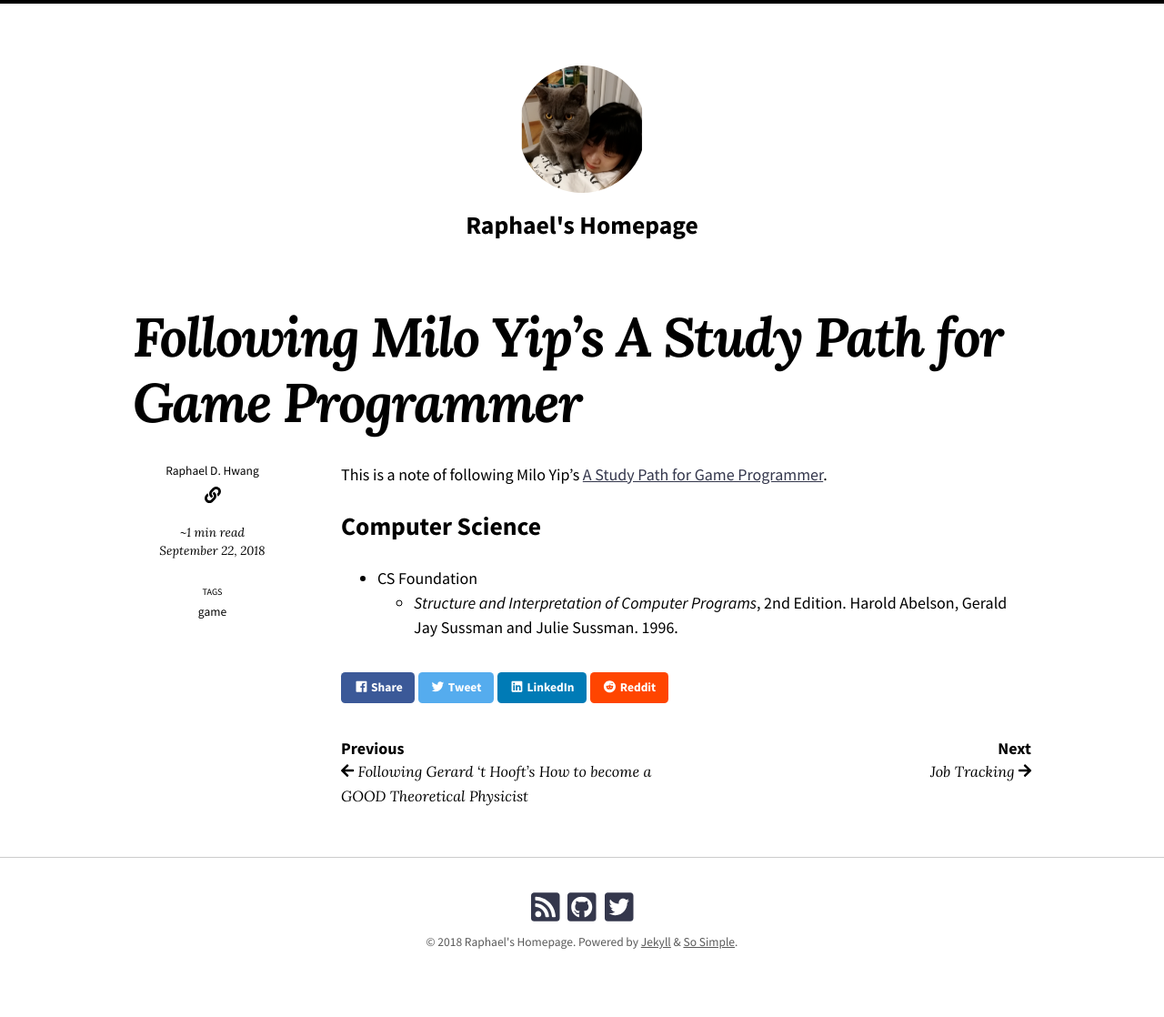
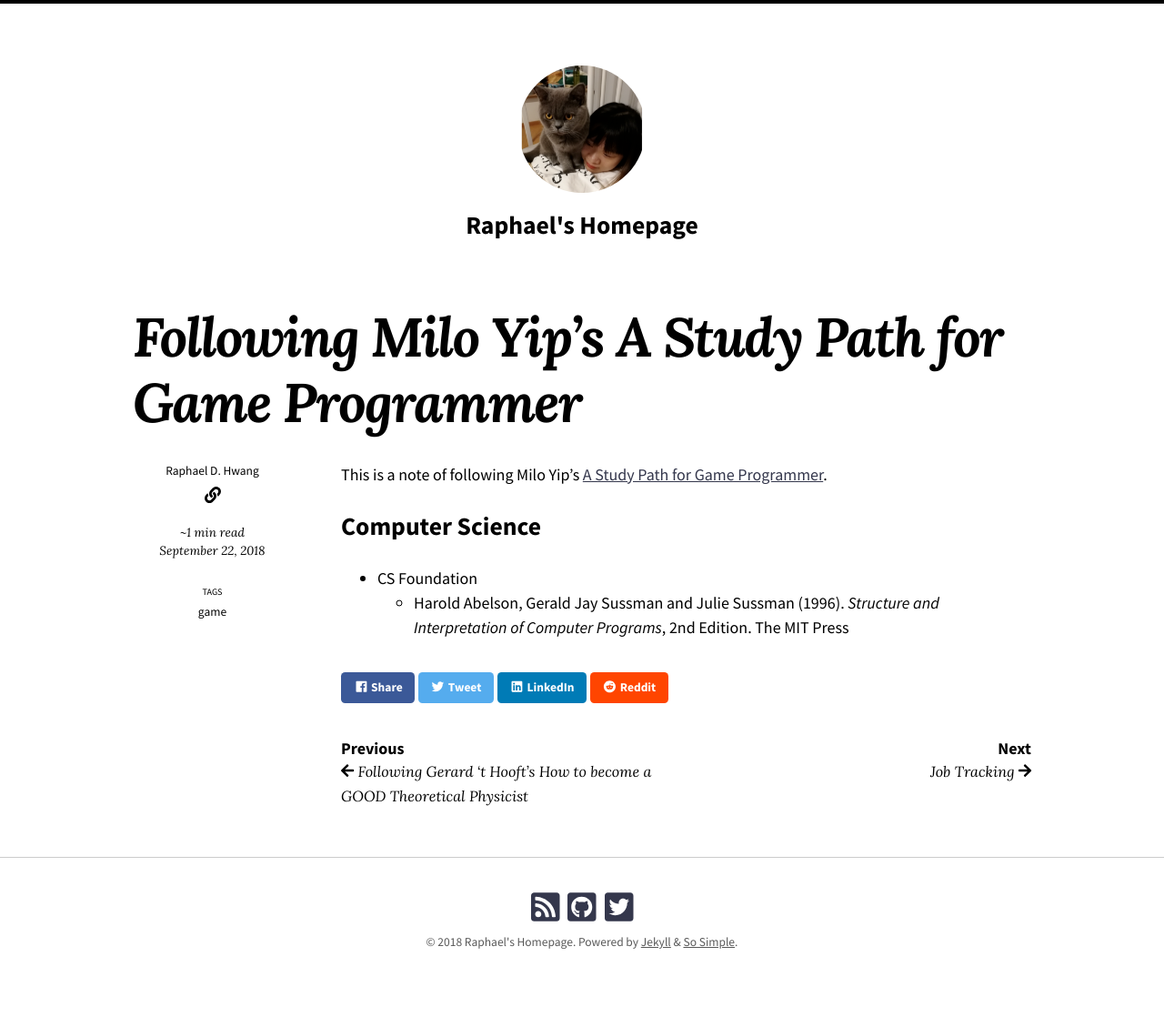
Before and after one commit to raphaeldhwang/raphaeldhwang.github.io, a Jekyll site: the page built from _posts/2018-09-22-following-miloyip-game-programmer.md, in a window 1280 px wide. Shown: the whole page at 91% size. Built offline with Jekyll 4.4.1, drawn with Linux system fonts in a browser that asks for light colours; nearby versions of some CDN libraries; comment, search, counter and statistics services are not loaded.

Commit message:
update format

```diff
--- a/_posts/2018-09-22-following-miloyip-game-programmer.md
+++ b/_posts/2018-09-22-following-miloyip-game-programmer.md
@@ -11,4 +11,4 @@ This is a note of following Milo Yip's [A Study Path for Game Programmer](https:
 ## Computer Science
 
 - CS Foundation
-    - *Structure and Interpretation of Computer Programs*, 2nd Edition. Harold Abelson, Gerald Jay Sussman and Julie Sussman. 1996.
+    - Harold Abelson, Gerald Jay Sussman and Julie Sussman (1996). *Structure and Interpretation of Computer Programs*, 2nd Edition. The MIT Press
```
Also changed, not shown: _posts/2018-09-22-following-goodtheorist.md (+1 -1 lines).
